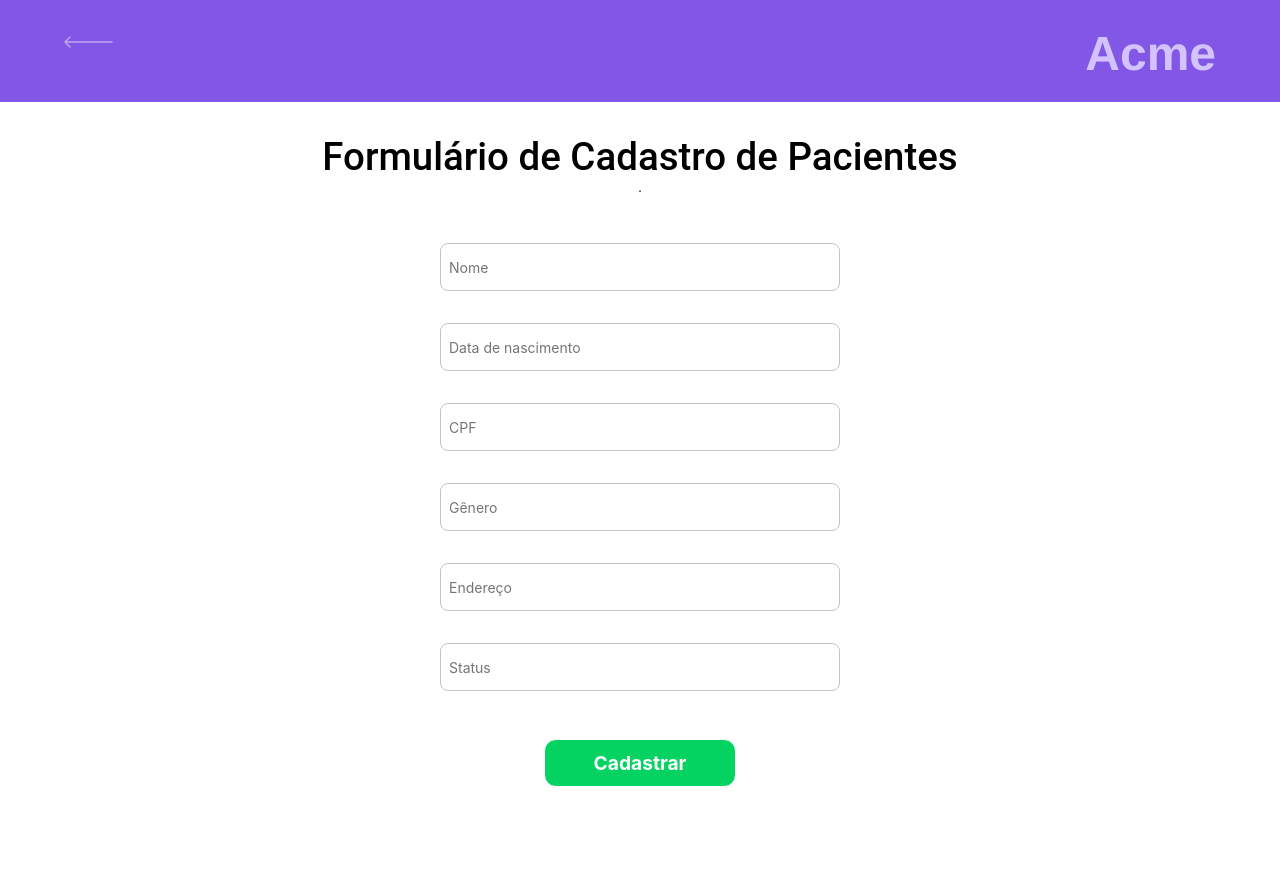
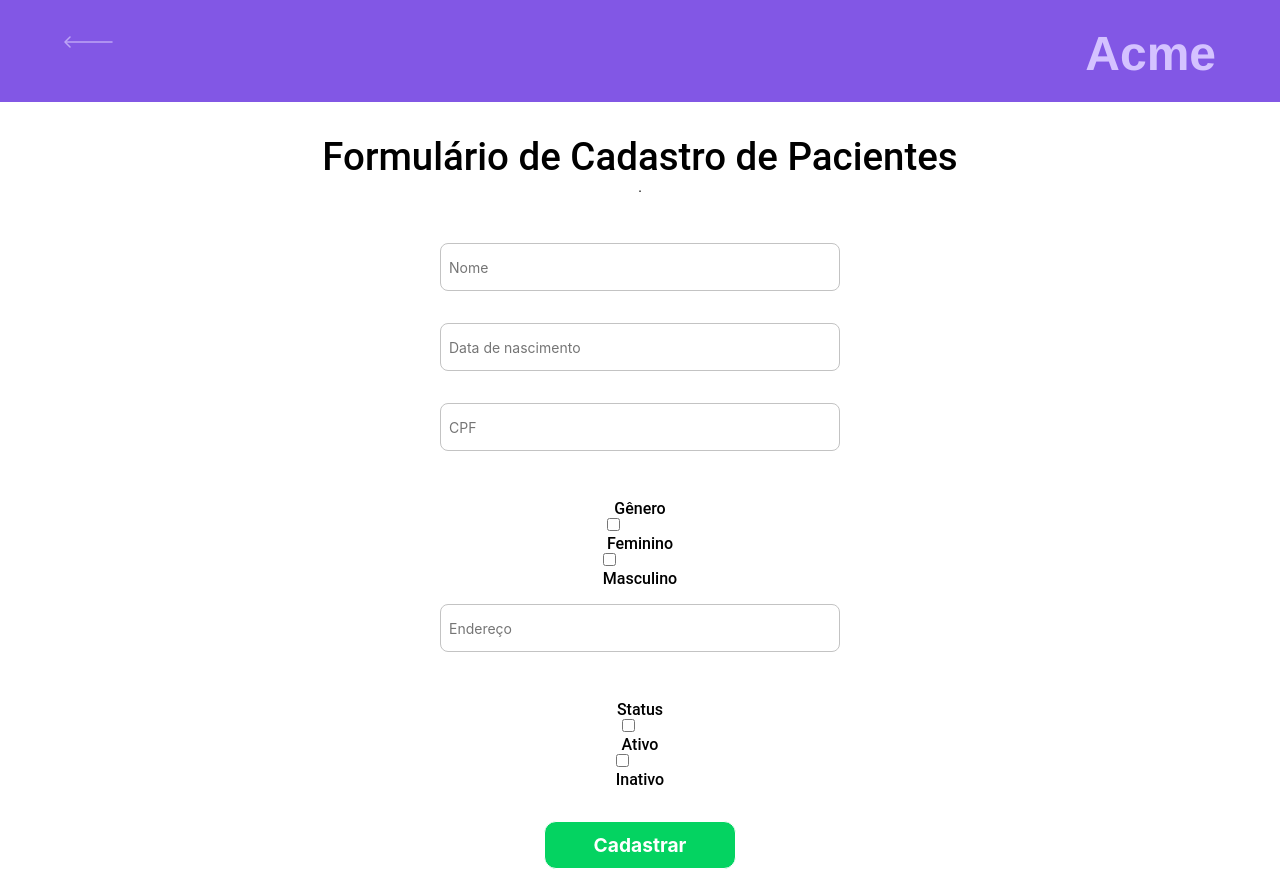
Before and after one commit to kanaan-solutions/Teste_Interprocess, a Next.js app: page /register in a window 1280 px wide. Before the commit the page ends 800 px from the top, so only its background shows below. Built offline with nearby package versions, Linux system fonts and the light colour scheme.

Commit message:
Input Component

```diff
--- /dev/null
+++ b/components/Input/index.tsx
@@ -0,0 +1,63 @@
+import { ChangeEventHandler, MouseEventHandler } from 'react';
+import { Container, InputText, Legend, Label } from './styles';
+
+interface InputProps {
+  legend?: string;
+  type: string;
+  value: string;
+  optionOne?: string;
+  optionTwo?: string;
+  placeholder?: string;
+  onChange?: ChangeEventHandler<HTMLInputElement>;
+  onClickOne?: MouseEventHandler<HTMLInputElement>
+  onClickTwo?: MouseEventHandler<HTMLInputElement>
+}
+
+export function Input({
+  legend,
+  type,
+  value,
+  optionOne,
+  optionTwo,
+  placeholder,
+  onChange,
+  onClickOne,
+  onClickTwo,
+}: InputProps) {
+  return (
+    <>
+      {type === "text" &&
+        <InputText
+          value={value}
+          type={type}
+          placeholder={placeholder}
+          onChange={onChange}
+        />
+      }
+
+      {type === "checkbox" &&
+        <Container>
+          <Legend>{legend}</Legend>
+
+          <div>
+            <input
+              type={type}
+              value={value}
+              onClick={onClickOne}
+            />
+            <Label>{optionOne}</Label>
+          </div>
+
+          <div>
+            <input
+              type={type}
+              value={value}
+              onClick={onClickTwo}
+            />
+            <Label>{optionTwo}</Label>
+          </div>
+        </Container>
+      }
+    </>
+  );
+}
--- /dev/null
+++ b/components/Input/styles.ts
@@ -0,0 +1,38 @@
+import styled from 'styled-components';
+
+export const Container = styled.div`
+  display: flex;
+	flex-direction: column;
+	margin-top: 2rem;
+	align-items: center;
+`;
+
+export const InputText = styled.input`
+	height: 3rem;
+	width: 25rem;
+	border: 1px solid #c3c3c3;
+	margin: 1rem;
+	padding: 8px;
+	border-radius: 8px;
+
+	:hover {
+		border-color: #8257E5;
+	}
+`;
+
+export const InputWrapper = styled.div`
+	height: 3rem;
+	width: 25rem;
+	border: 1px solid #c3c3c3;
+	margin: 1rem;
+	padding: 8px;
+	border-radius: 8px;
+`;
+
+export const Legend = styled.p`
+  color: #000;
+  font-size: 16px;
+  font-weight: 500;
+`;
+
+export const Label = styled(Legend)``;
--- /dev/null
+++ b/components/PatientCard/styles.ts
@@ -0,0 +1,5 @@
+import styled from 'styled-components';
+
+export const Container = styled.div`
+
+`;
--- a/pages/register.tsx
+++ b/pages/register.tsx
@@ -4,13 +4,11 @@ import PageHeader from "../components/PageHeader";
 import { PageTitle } from "../components/PageTitle";
 import { useRouter } from 'next/router'
 import * as masks from '../plugins/masks';
+import { Input } from "../components/Input";
 
-import { Container, Form, Input } from "../styles/registerStyles";
+import { Container, Form } from "../styles/registerStyles";
 
 export default function Register() {
-
-
-
   const router = useRouter()
 
   const [name, setName] = useState<string>("");
@@ -48,9 +46,8 @@ export default function Register() {
 
         <Form>
           <Input
-            value={name}
+            value={masks.completeName(name)}
             type="text"
-            name="name"
             placeholder="Nome"
             onChange={(e) => {
               setName(e.target.value)
@@ -58,9 +55,8 @@ export default function Register() {
           />
 
           <Input
-            value={birthDate}
+            value={masks.birthDate(birthDate)}
             type="text"
-            name="birthdate"
             placeholder="Data de nascimento"
             onChange={(e) => {
               setBirthDate(e.target.value)
@@ -68,9 +64,8 @@ export default function Register() {
           />
 
           <Input
-            value={cpf}
+            value={masks.cpfMask(cpf)}
             type="text"
-            name="cpf"
             placeholder="CPF"
             onChange={(e) => {
               setCpf(e.target.value)
@@ -78,19 +73,18 @@ export default function Register() {
           />
 
           <Input
+            legend="Gênero"
+            type="checkbox"
             value={gender}
-            type="text"
-            name="gender"
-            placeholder="Gênero"
-            onChange={(e) => {
-              setGender(e.target.value)
-            }}
+            optionOne="Feminino"
+            optionTwo="Masculino"
+            onClickOne={() => setGender("Feminino")}
+            onClickTwo={() => setGender("Masculino")}
           />
 
           <Input
             value={address}
             type="text"
-            name="address"
             placeholder="Endereço"
             onChange={(e) => {
               setAddress(e.target.value)
@@ -98,13 +92,13 @@ export default function Register() {
           />
 
           <Input
+            legend="Status"
+            type="checkbox"
             value={status}
-            type="text"
-            name="status"
-            placeholder="Status"
-            onChange={(e) => {
-              setStatus(e.target.value)
-            }}
+            optionOne="Ativo"
+            optionTwo="Inativo"
+            onClickOne={() => setStatus("Ativo")}
+            onClickTwo={() => setStatus("Inativo")}
           />
         </Form>
 
--- a/styles/registerStyles.ts
+++ b/styles/registerStyles.ts
@@ -13,16 +13,3 @@ export const Form = styled.form `
 	align-items: center;
 	margin-top: 2rem;
 `;
-
-export const Input = styled.input `
-	height: 3rem;
-	width: 25rem;
-	border: 1px solid #c3c3c3;
-	margin: 1rem;
-	padding: 8px;
-	border-radius: 8px;
-
-	:hover {
-		border-color: #8257E5;
-	}
-`;
```
Also changed, not shown: components/PatientCard/index.tsx (added, +16 -0 lines), pages/index.tsx (+6 -4 lines).
